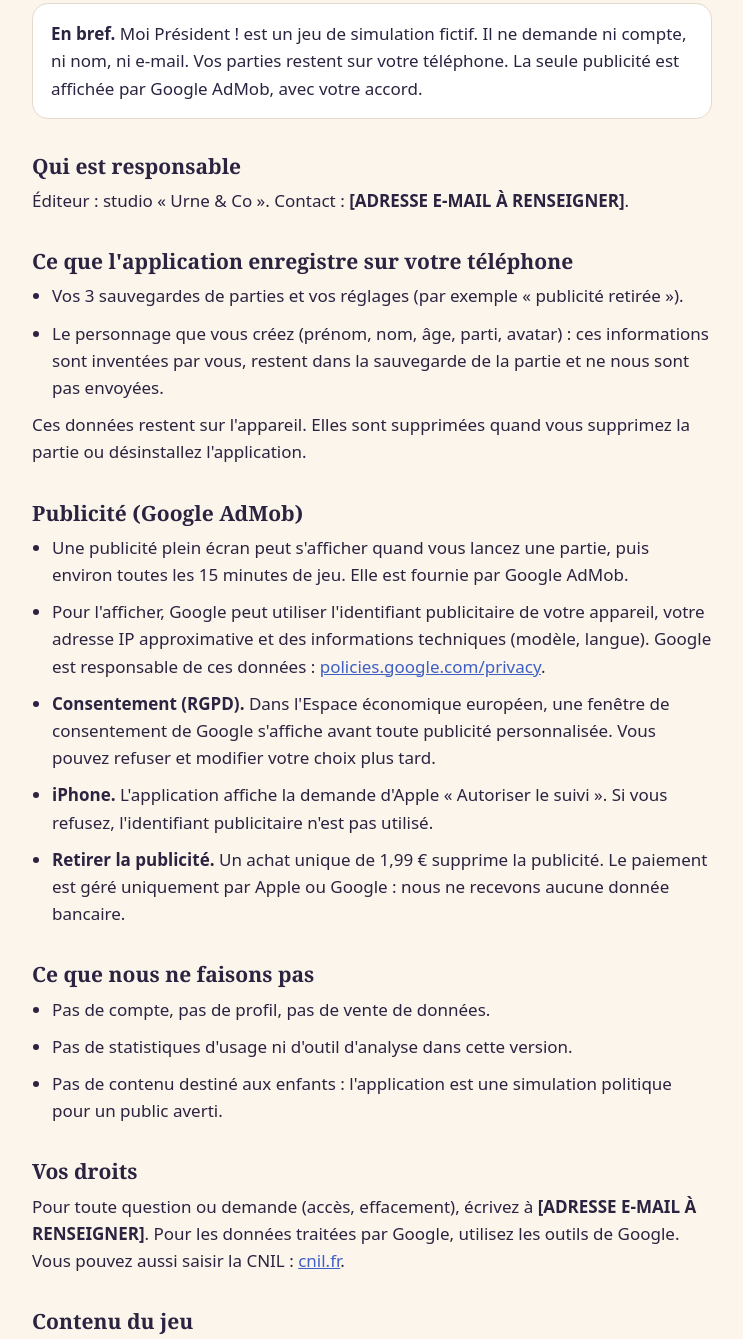
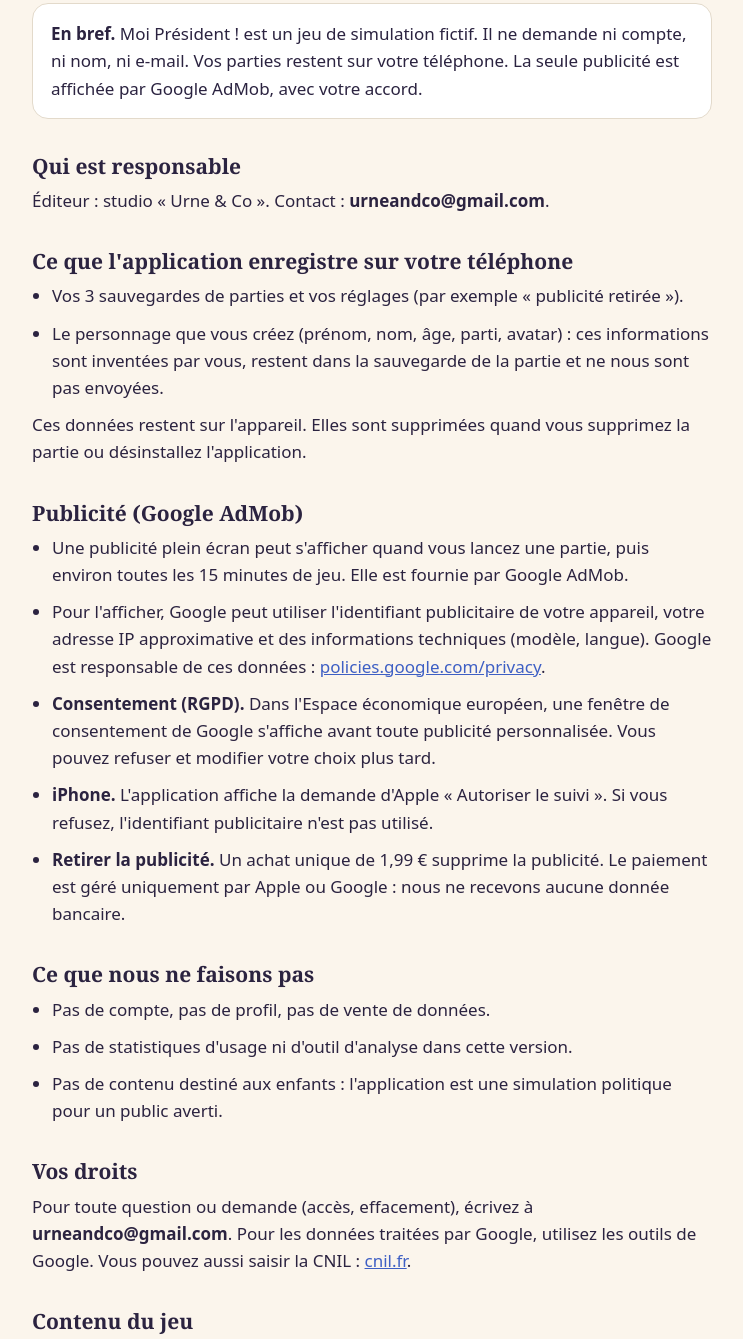
Before and after one commit to urneandco/moipresident, a plain HTML site: page index.html in a window 1280 px wide. Shown: the part 120-1459 px from the top of the page, without its empty margins (268-1011 px from the left). Drawn offline with Linux system fonts and the light colour scheme.

Commit message:
Add files via upload

```diff
--- a/index.html
+++ b/index.html
@@ -28,7 +28,7 @@ a { color:var(--accent); overflow-wrap:anywhere }
 <p class="lead"><b>En bref.</b> Moi Président ! est un jeu de simulation fictif. Il ne demande ni compte, ni nom, ni e-mail. Vos parties restent sur votre téléphone. La seule publicité est affichée par Google AdMob, avec votre accord.</p>
 
 <h2>Qui est responsable</h2>
-<p>Éditeur : studio « Urne &amp; Co ». Contact : <span class="mail">[ADRESSE E-MAIL À RENSEIGNER]</span>.</p>
+<p>Éditeur : studio « Urne &amp; Co ». Contact : <span class="mail">urneandco@gmail.com</span>.</p>
 
 <h2>Ce que l'application enregistre sur votre téléphone</h2>
 <ul>
@@ -54,7 +54,7 @@ a { color:var(--accent); overflow-wrap:anywhere }
 </ul>
 
 <h2>Vos droits</h2>
-<p>Pour toute question ou demande (accès, effacement), écrivez à <span class="mail">[ADRESSE E-MAIL À RENSEIGNER]</span>. Pour les données traitées par Google, utilisez les outils de Google. Vous pouvez aussi saisir la CNIL : <a href="https://www.cnil.fr">cnil.fr</a>.</p>
+<p>Pour toute question ou demande (accès, effacement), écrivez à <span class="mail">urneandco@gmail.com</span>. Pour les données traitées par Google, utilisez les outils de Google. Vous pouvez aussi saisir la CNIL : <a href="https://www.cnil.fr">cnil.fr</a>.</p>
 
 <h2>Contenu du jeu</h2>
 <p>Les personnalités citées sont des personnes réelles représentées dans une simulation fictive : leurs propos, leurs décisions et les événements du jeu sont imaginaires. Les sondages sont publiés par des instituts imaginaires. Les personnages que vous créez et les membres de votre parti sont inventés. Le jeu n'est affilié à aucun parti, candidat ou média.</p>
```
